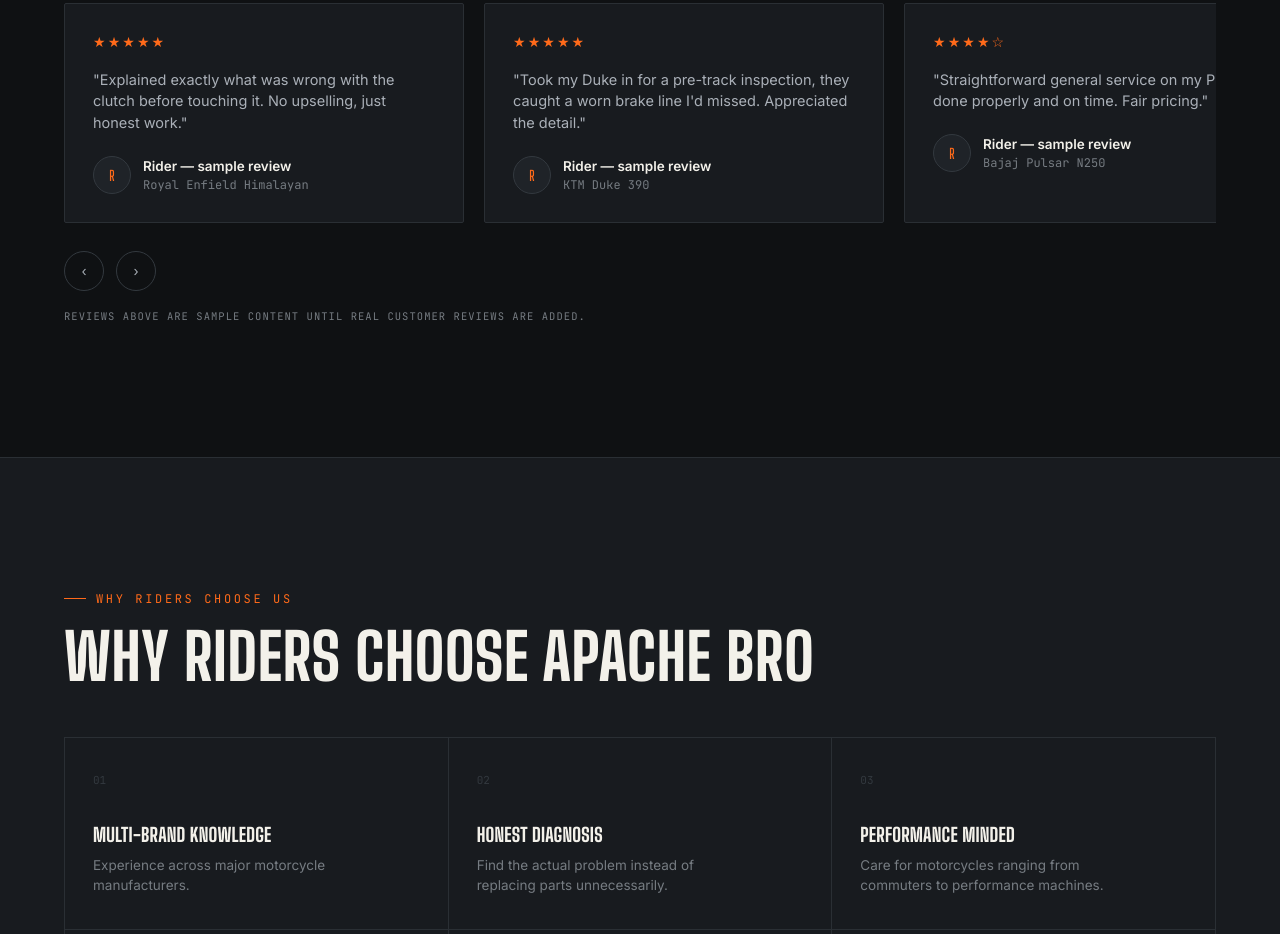
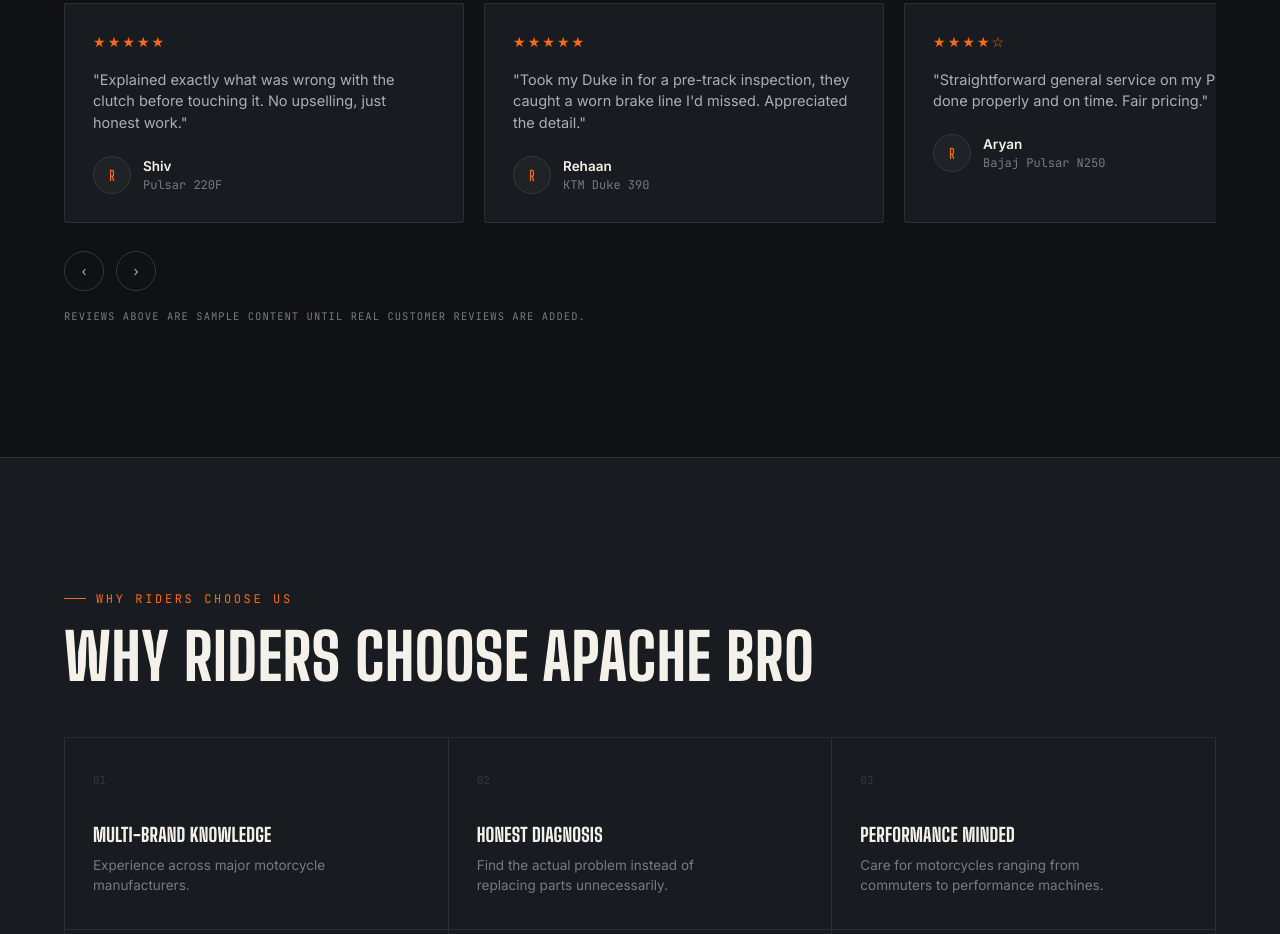
Before and after one commit to shiv1503/APACHE-BRO-WEBSITE, a plain HTML site: page index.html in a window 1280 px wide. Shown: the part 6439-7373 px from the top of the page. Drawn offline with Linux system fonts and the light colour scheme; animation ran at ten frames a second.

Commit message:
uodated reviews

```diff
--- a/index.html
+++ b/index.html
@@ -907,22 +907,22 @@
         <div class="review-card">
           <div class="stars">★★★★★</div>
           <p>"Explained exactly what was wrong with the clutch before touching it. No upselling, just honest work."</p>
-          <div class="who"><div class="avatar">R</div><div><div class="name">Rider — sample review</div><div class="bike">Royal Enfield Himalayan</div></div></div>
+          <div class="who"><div class="avatar">R</div><div><div class="name">Shiv</div><div class="bike">Pulsar 220F</div></div></div>
         </div>
         <div class="review-card">
           <div class="stars">★★★★★</div>
           <p>"Took my Duke in for a pre-track inspection, they caught a worn brake line I'd missed. Appreciated the detail."</p>
-          <div class="who"><div class="avatar">R</div><div><div class="name">Rider — sample review</div><div class="bike">KTM Duke 390</div></div></div>
+          <div class="who"><div class="avatar">R</div><div><div class="name">Rehaan</div><div class="bike">KTM Duke 390</div></div></div>
         </div>
         <div class="review-card">
           <div class="stars">★★★★☆</div>
           <p>"Straightforward general service on my Pulsar, done properly and on time. Fair pricing."</p>
-          <div class="who"><div class="avatar">R</div><div><div class="name">Rider — sample review</div><div class="bike">Bajaj Pulsar N250</div></div></div>
+          <div class="who"><div class="avatar">R</div><div><div class="name">Aryan</div><div class="bike">Bajaj Pulsar N250</div></div></div>
         </div>
         <div class="review-card">
           <div class="stars">★★★★★</div>
           <p>"Chain and sprocket set replaced correctly, alignment checked properly. Bike feels smoother than before."</p>
-          <div class="who"><div class="avatar">R</div><div><div class="name">Rider — sample review</div><div class="bike">Yamaha R15</div></div></div>
+          <div class="who"><div class="avatar">R</div><div><div class="name">Mohit</div><div class="bike">Yamaha R15</div></div></div>
         </div>
       </div>
     </div>
```
